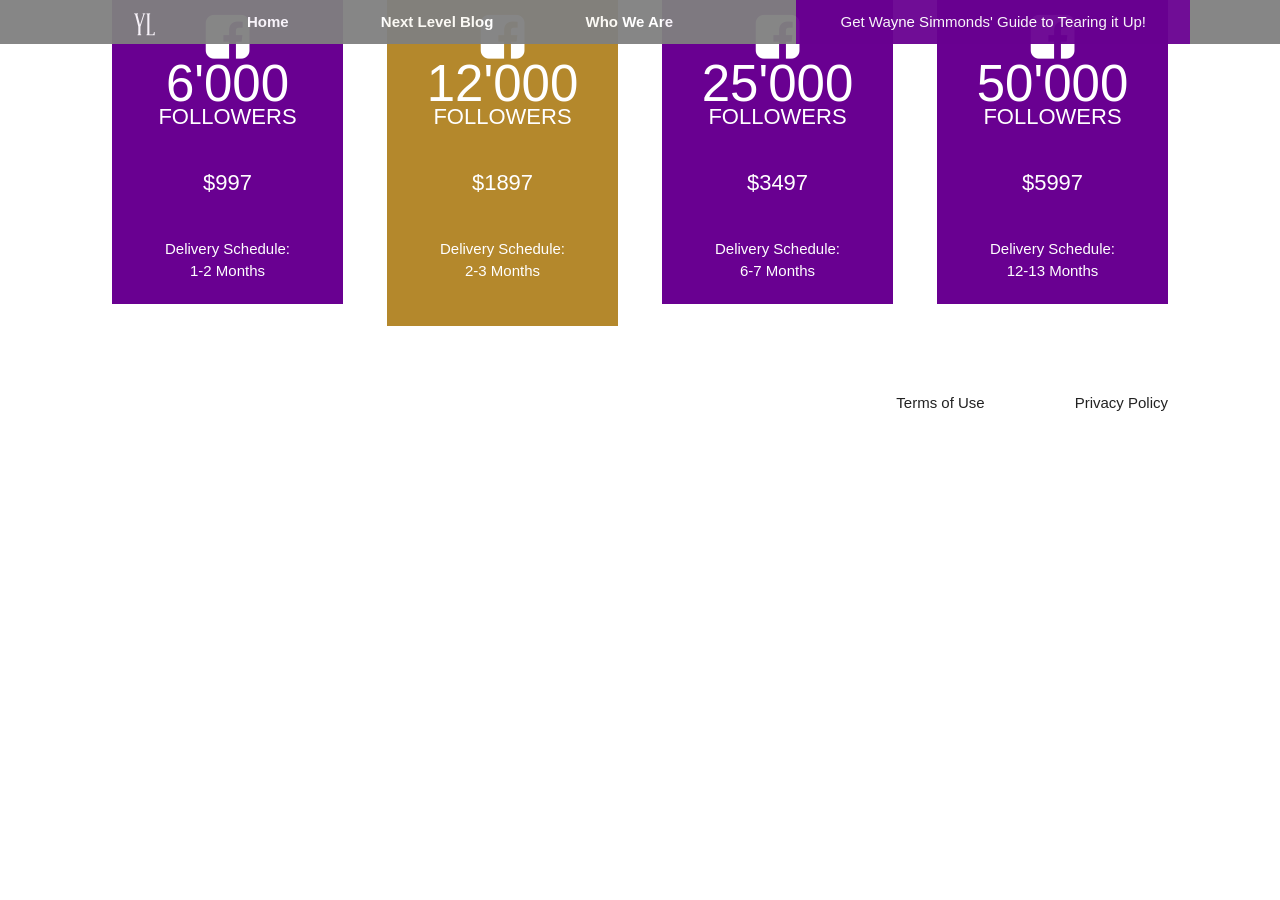
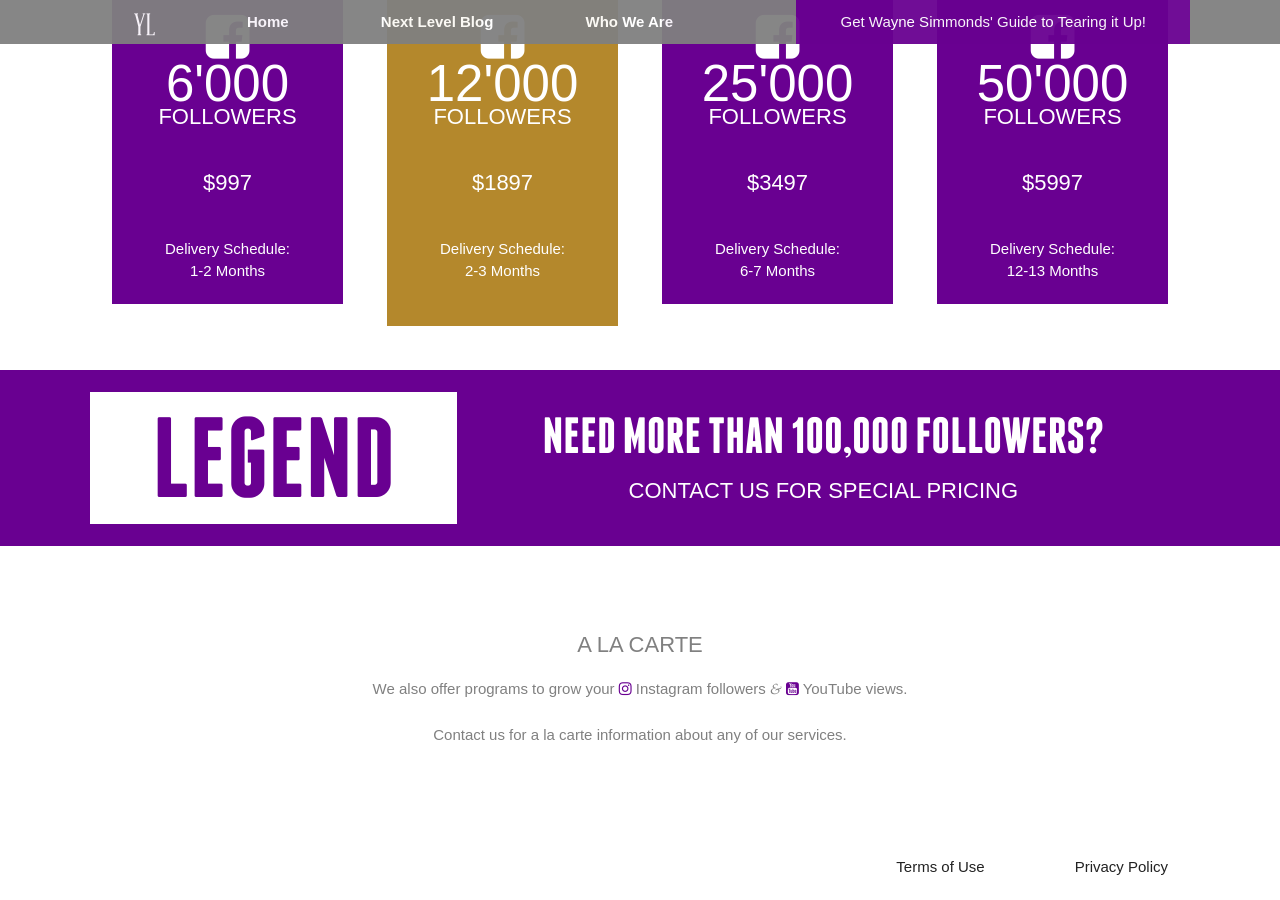
Before and after one commit to yourlegacy/yourlegacy, a Jekyll site: the page built from _posts/static/0100-01-01-CP.html, in a window 1280 px wide and 900 px high, scrolled down 698 px. Built offline with Jekyll 4.4.1, drawn with Linux system fonts in a browser that asks for light colours; nearby versions of some CDN libraries; some web fonts are replaced; before the commit the page ends 1134 px from its top, so only the background shows below that.

Commit message:
CP update

```diff
--- a/_posts/static/0100-01-01-CP.html
+++ b/_posts/static/0100-01-01-CP.html
@@ -64,3 +64,30 @@ shop: false
 		</div>
 	</div><!-- .grid -->
 </div><!-- .wrapper -->
+
+
+<div class="wrapper bg-purple">
+	<div class="grid">
+		<div class="white center">
+			<div class="g-4 bg-white purple">
+				<p class="h1">Legend</p>
+			</div>
+			<div class="g-8">
+				<p class="h2">Need more than 100,000 followers?</p>
+				<p class="h4">Contact us for special pricing</p>
+			</div>
+		</div>
+	</div>
+</div>
+
+<div class="wrapper pad-xl">
+	<div class="grid">
+		<div class="darkgray center">
+			<div class="g-12">
+				<p class="h4">A la Carte</p>
+				<p>We also offer programs to grow your <i class="purple fa fa-instagram"></i> Instagram followers <span class="amp">&amp;</span> <i class="purple fa fa-youtube-square"></i> YouTube views.</p>
+				<p>Contact us for a la carte information about any of our services.</p>
+			</div>
+		</div>
+	</div>
+</div>
```
